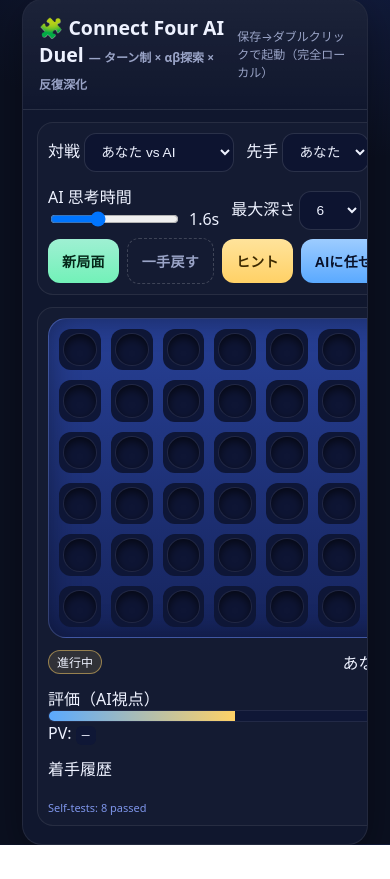
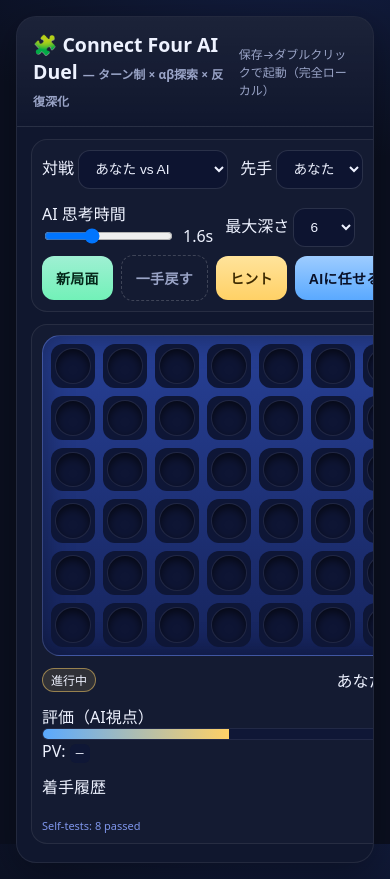
Before and after one commit to KumaoRoblox/ConnectFour, a plain HTML site: page index.html in a window 390 px wide. Before the commit the page ends 845 px from the top, so only its background shows below. Drawn offline with Linux system fonts and the light colour scheme.

Commit message:
Update index.html

```diff
--- a/index.html
+++ b/index.html
@@ -3,12 +3,12 @@
 <head>
 <meta charset="utf-8" />
 <meta name="viewport" content="width=device-width, initial-scale=1" />
-<title>Connect Four AI Duel | ターン制・頭脳バトル（モバイル対応）</title>
+<title>Connect Four AI Duel | ターン制・頭脳バトル（モバイル最適化）</title>
 <style>
-  :root{ --bg:#0b1020; --panel:#121a33; --muted:#9aa4c7; --text:#eef2ff; --p1:#ffd166; --p2:#5aa9ff; --empty:#0e1534; --accent:#72f1b8; }
-  *{ box-sizing:border-box; }
-  html,body{ height:100%; }
-  body{ margin:0; padding: max(22px, env(safe-area-inset-top)) max(22px, env(safe-area-inset-right)) max(22px, env(safe-area-inset-bottom)) max(22px, env(safe-area-inset-left)); background:radial-gradient(1200px 700px at 80% -10%, #142048 0%, var(--bg) 35%), radial-gradient(800px 600px at -10% 110%, #1a2a56 0%, var(--bg) 45%); color:var(--text); font-family: ui-sans-serif,system-ui,-apple-system,Segoe UI,Roboto,"Hiragino Kaku Gothic ProN",Meiryo,"Noto Sans JP",sans-serif; display:flex; align-items:center; justify-content:center; }
+  :root{ --bg:#0b1020; --panel:#121a33; --muted:#9aa4c7; --text:#eef2ff; --p1:#ffd166; --p2:#5aa9ff; --empty:#0e1534; --accent:#72f1b8; --pad:10px; --gap:10px; }
+  *{ box-sizing:border-box; -webkit-tap-highlight-color: transparent; }
+  html{ height:100%; }
+  body{ min-height:100svh; margin:0; padding: max(16px, env(safe-area-inset-top)) max(16px, env(safe-area-inset-right)) max(16px, env(safe-area-inset-bottom)) max(16px, env(safe-area-inset-left)); background:radial-gradient(1200px 700px at 80% -10%, #142048 0%, var(--bg) 35%), radial-gradient(800px 600px at -10% 110%, #1a2a56 0%, var(--bg) 45%); color:var(--text); font-family: ui-sans-serif,system-ui,-apple-system,Segoe UI,Roboto,"Hiragino Kaku Gothic ProN",Meiryo,"Noto Sans JP",sans-serif; display:flex; align-items:flex-start; justify-content:center; overflow-anchor: none; }
   .card{ width:min(1100px,100%); background: color-mix(in srgb, var(--panel) 90%, #000 10%); border:1px solid rgba(255,255,255,.08); border-radius:20px; box-shadow:0 12px 40px rgba(0,0,0,.35); overflow:hidden; }
   header{ padding:14px 16px; display:flex; align-items:center; justify-content:space-between; gap:10px; background:linear-gradient(180deg, rgba(255,255,255,.05), rgba(255,255,255,0)); border-bottom:1px solid rgba(255,255,255,.06); }
   header h1{ margin:0; font-size:clamp(18px,5vw,22px); }
@@ -26,17 +26,17 @@
   .pill{ display:inline-block; padding:2px 8px; border-radius:999px; font-size:12px; border:1px solid rgba(255,255,255,.2); }
   .ok{ background: rgba(114,241,184,.15); border-color: rgba(114,241,184,.5); }
   .warn{ background: rgba(255,209,102,.12); border-color: rgba(255,209,102,.5); }
-  .danger{ background: rgba(255,122,195,.12); border-color: rgba(255,122,195,.5); }
+  .danger{ background: rgba(255,122,195,.12); border-color: rgba(255,255,255,.5); }
 
   .board-wrap{ display:grid; grid-template-columns: 1fr auto; gap:16px; align-items:start; }
-  .board{ position:relative; width:min(680px, 96vw); aspect-ratio:7/6; background: linear-gradient(180deg, #274096, #16245c); border:1px solid rgba(255,255,255,.12); border-radius:18px; padding:10px; box-shadow: inset 0 0 30px rgba(0,0,0,.4); }
-  .grid{ display:grid; grid-template-columns: repeat(7,1fr); grid-template-rows: repeat(6,1fr); gap:10px; height:100%; }
+  .board{ position:relative; width:min(680px, 96vw); aspect-ratio:7/6; background: linear-gradient(180deg, #274096, #16245c); border:1px solid rgba(255,255,255,.12); border-radius:18px; padding:var(--pad); box-shadow: inset 0 0 30px rgba(0,0,0,.4); }
+  .grid{ display:grid; grid-template-columns: repeat(7,1fr); grid-template-rows: repeat(6,1fr); gap:var(--gap); height:100%; }
   .cell{ position:relative; border-radius:12px; background: #0e1636; display:grid; place-items:center; }
   .disc{ width: calc(100% - 8px); height: calc(100% - 8px); border-radius:50%; background:var(--empty); border: 1px solid rgba(255,255,255,.08); box-shadow: inset 0 4px 10px rgba(0,0,0,.6); }
   .disc.p1{ background: radial-gradient(120% 120% at 30% 20%, #fff1c1 0%, #ffd166 35%, #c08b00 85%); }
   .disc.p2{ background: radial-gradient(120% 120% at 30% 20%, #d7eaff 0%, #5aa9ff 35%, #1b5db0 85%); }
-  .col-hover{ position:absolute; top:6px; bottom:6px; left:6px; right:6px; display:grid; grid-template-columns: repeat(7,1fr); grid-template-rows: 1fr; z-index:3; }
-  .col-hover > div{ cursor:pointer; touch-action: manipulation; }
+  .col-hover{ position:absolute; top:var(--pad); bottom:var(--pad); left:var(--pad); right:var(--pad); display:grid; grid-template-columns: repeat(7,1fr); grid-template-rows: 1fr; gap:var(--gap); z-index:3; user-select:none; }
+  .col-hover > div{ cursor:pointer; touch-action: manipulation; border-radius:10px; }
   .col-hover > div:hover{ background: rgba(255,255,255,.05); }
 
   .anim-layer{ position:absolute; inset:0; pointer-events:none; z-index:4; }
@@ -46,18 +46,21 @@
   .bar{ height: 10px; background:#0f1736; border:1px solid rgba(255,255,255,.08); border-radius:999px; overflow:hidden; }
   .bar > div{ height:100%; width:50%; transition: width .2s ease; background: linear-gradient(90deg, var(--p2), var(--p1)); }
   code{ background:#0f1736; padding:2px 6px; border-radius:6px; }
+  #moves{ max-height: clamp(120px, 22vh, 240px); overflow:auto; overscroll-behavior: contain; }
   .disc.win{ outline:3px solid var(--accent); outline-offset:-2px; box-shadow:0 0 14px rgba(114,241,184,.55), inset 0 0 8px rgba(114,241,184,.35); animation: winPulse 900ms ease-in-out infinite alternate; }
   @keyframes winPulse{ from{ filter:brightness(1); } to{ filter:brightness(1.25); } }
   .win-rect{ position:absolute; border:3px solid var(--accent); border-radius:16px; box-shadow:0 0 18px rgba(114,241,184,.35); pointer-events:none; opacity:.95; }
   .diag{ margin-top:8px; font-size:11px; color:#8aa3ff; opacity:.9; }
 
-  /* === Responsive layout for phones/tablets === */
+  /* === Responsive: smaller phones === */
   @media (max-width: 900px){
+    :root{ --pad:8px; --gap:8px; }
     .board-wrap{ grid-template-columns: 1fr; gap:12px; }
     .side{ grid-row: 2; }
     .row{ gap:8px; }
     .section{ padding:10px; }
     .bar{ height: 12px; }
+    #moves{ max-height: clamp(120px, 28vh, 260px); }
   }
 </style>
 </head>
```
